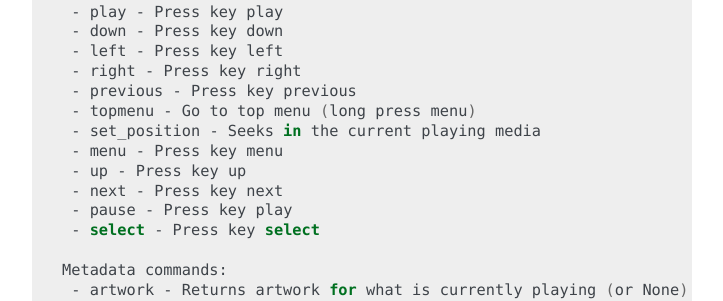
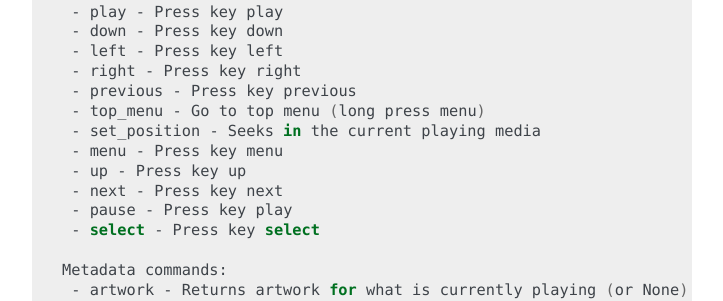
Before and after one commit to postlund/pyatv, a Sphinx documentation site: the page built from docs/atvremote.rst, in a window 1280 px wide and 900 px high, scrolled down 1683 px. Shown: the part 158-459 px from the top of the window, without its empty margins (388-1111 px from the left). Built offline with Sphinx 7.4.7, drawn with Linux system fonts in a browser that asks for light colours; pages that are not in the unit, such as notebooks, are missing from menus.

Commit message:
Rename topmenu to top_menu

```diff
--- a/README.rst
+++ b/README.rst
@@ -17,7 +17,7 @@ Features
 
 - Automatic discovery of devices (zeroconf/Bonjour)
 - Pairing with devices
-- Most buttons (play, pause, next, previous, select, menu, topmenu)
+- Most buttons (play, pause, next, previous, select, menu, top_menu)
 - Fetch artwork in PNG format
 - Currently playing (e.g. title, artist, album, total time, etc.)
 - Change media position
@@ -94,7 +94,7 @@ It is possible to use the reference CLI application as well:
      - set_position - Seeks in the current playing media
      - pause - Press key play
      - menu - Press key menu
-     - topmenu - Go to top menu (long press menu)
+     - top_menu - Go to top menu (long press menu)
      - down - Press key down
      - previous - Press key previous
      - up - Press key up
--- a/docs/atvremote.rst
+++ b/docs/atvremote.rst
@@ -88,7 +88,7 @@ availble commands:
      - left - Press key left
      - right - Press key right
      - previous - Press key previous
-     - topmenu - Go to top menu (long press menu)
+     - top_menu - Go to top menu (long press menu)
      - set_position - Seeks in the current playing media
      - menu - Press key menu
      - up - Press key up
--- a/docs/index.rst
+++ b/docs/index.rst
@@ -10,7 +10,7 @@ Features
 --------
 
 - Automatic discovery of devices (zeroconf/Bonjour)
-- Most buttons (play, pause, next, previous, select, menu, topmenu)
+- Most buttons (play, pause, next, previous, select, menu, top_menu)
 - Fetch artwork in PNG format
 - Currently playing (e.g. title, artist, album, total time, etc.)
 - Change media position
```
Also changed, not shown: 3 other files.
